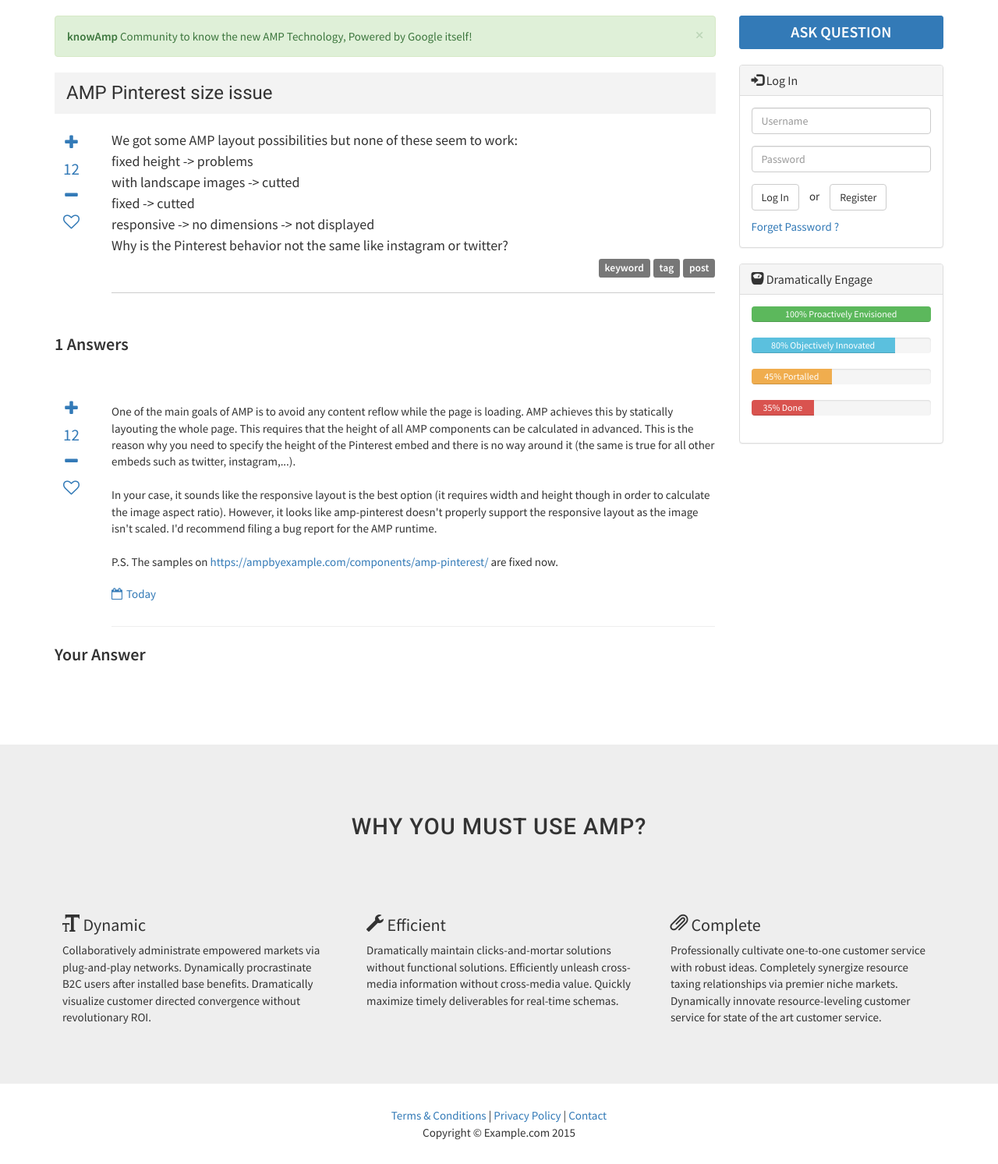
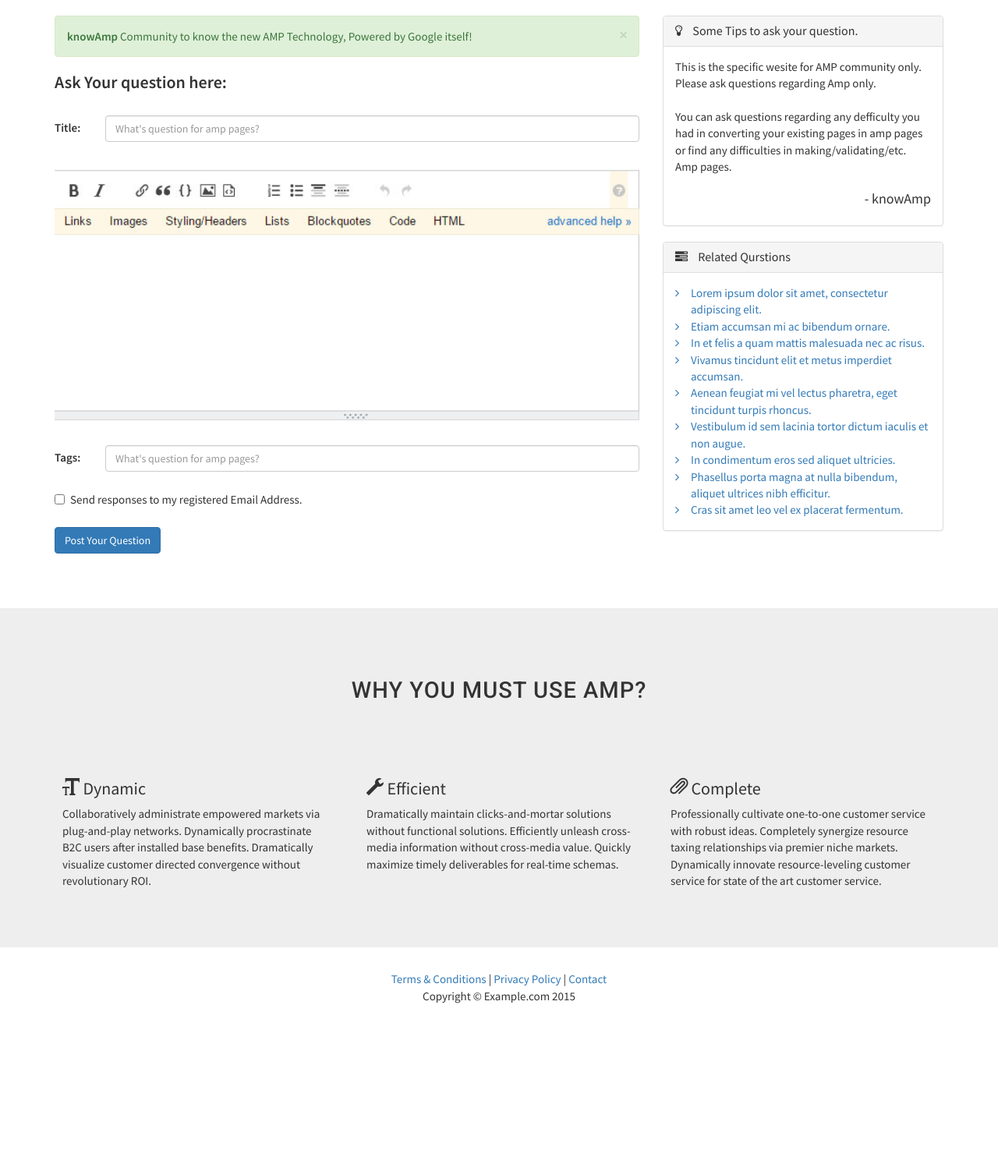
Before and after one commit to multitudetech/design_knowAmp, a PHP site: page /ask_que.html in a window 1280 px wide. Shown: the part 50-1543 px from the top of the page at 78% size. After the commit the page ends 1337 px from the top, so only its background shows below. Run offline with PHP 8.4, Linux system fonts and the light colour scheme.

Commit message:
Ask Question Page updated

```diff
--- a/ask_que.html
+++ b/ask_que.html
@@ -94,7 +94,7 @@
 
 		  	<div class="row">
 				<!-- Left Column -->
-				<div class="col-sm-9">
+				<div class="col-md-8">
 
 					<!-- Alert -->
 					<div class="alert alert-success alert-dismissible" role="alert">
@@ -102,148 +102,104 @@
 						<strong>knowAmp</strong> Community to know the new AMP Technology, Powered by Google itself!
 					</div>
 
-					<!-- Articles -->
+					<h3 class="ans_count"> Ask Your question here: </h3>
+
 					<div class="row">
-						<div class="col-xs-12">
-							<div class="question_desc">
-								<div class="main_que_asked">
-									<p>AMP Pinterest size issue </p>
+						<div class="col-md-12">
+							<form>
+								<div class="form-group row">
+									<label class="control-label col-md-1 space5">Title:</label>
+									<div class="col-md-11">
+										<input type="text" name="ask_question" class="form-control" placeholder="What's question for amp pages?">
+									</div>
 								</div>
-								<div class="row">
-									<div class="col-md-11 col-md-push-1">
-										<div class="sub_desc_asked">
-											<p>
-												We got some AMP layout possibilities but none of these seem to work:
-												<br>
-												fixed height -> problems  <br>
-												with landscape images -> cutted <br>
-												fixed -> cutted <br>
-												responsive -> no dimensions -> not displayed <br>
-												Why is the Pinterest behavior not the same like instagram or twitter?
-											</p>
 
-											<p class="text-right"><span class="label label-default">keyword</span> <span class="label label-default">tag</span> <span class="label label-default">post</span></p>
-										</div>
-									</div>
-									<div class="col-md-1 col-md-pull-11">
-										<div class="rate_box">
-											<ul class="list-unstyled text-center">
-												<li> <a href="#"> <i class="fa fa-plus" aria-hidden="true"></i> </a> </li>
-												<li> <a href="#"> <span> 12 </span> </a> </li>
-												<li> <a href="#"> <i class="fa fa-minus" aria-hidden="true"></i> </a> </li>
-												<li> <a href="#"> <i class="fa fa-heart-o" aria-hidden="true"></i> <!-- <i class="fa fa-heart" aria-hidden="true"></i> --> </a> </li>
-											</ul>
+								<div class="row form-group">
+									<div class="col-md-12">
+										<div class="custom_ans_box space20">
+											<img src="img/placeholder_edit.jpg" class="img-responsive center-bolck wid100">
 										</div>
 									</div>
 								</div>
-								<div class="row">
-									<div class="col-md-12">
-										<p class="ans_count"> 1 Answers </p>
-										<div class="row">
-											<div class="col-md-11 col-md-push-1">
-												<div class="que_ans_box">
-													<p>
-														One of the main goals of AMP is to avoid any content reflow while the page is loading. AMP achieves this by statically layouting the whole page. This requires that the height of all AMP components can be calculated in advanced. This is the reason why you need to specify the height of the Pinterest embed and there is no way around it (the same is true for all other embeds such as twitter, instagram,...).
-													<br><br>
-														In your case, it sounds like the responsive layout is the best option (it requires width and height though in order to calculate the image aspect ratio). However, it looks like amp-pinterest doesn't properly support the responsive layout as the image isn't scaled. I'd recommend filing a bug report for the AMP runtime.
-													<br><br>
-														P.S. The samples on <a href="https://ampbyexample.com/components/amp-pinterest/" target="_blank"> https://ampbyexample.com/components/amp-pinterest/</a> are fixed now.
-													</p>
-
-													<ul class="list-inline review_visit">
-														<li><a href="#"><i class="fa fa-calendar-o" aria-hidden="true"></i>Today</a></li>
-														<!-- <li><a href="#"><i class="fa fa-comments" aria-hidden="true"></i> 2 Comments</a></li>
-														<li><a href="#"><i class="fa fa-eye" aria-hidden="true"></i> 8 Views</a></li> -->
-													</ul>
-												</div>
-											</div>
-											<div class="col-md-1 col-md-pull-11">
-												<div class="rate_box">
-													<ul class="list-unstyled text-center">
-														<li> <a href="#"> <i class="fa fa-plus" aria-hidden="true"></i> </a> </li>
-														<li> <a href="#"> <span> 12 </span> </a> </li>
-														<li> <a href="#"> <i class="fa fa-minus" aria-hidden="true"></i> </a> </li>
-														<li> <a href="#"> <i class="fa fa-heart-o" aria-hidden="true"></i> <!-- <i class="fa fa-heart" aria-hidden="true"></i> --> </a> </li>
-													</ul>
-												</div>
-											</div>
-										</div>
-
-										<p class="ans_count"> Your Answer </p>
-
+								<div class="form-group row">
+									<label class="control-label col-md-1 space5">Tags:</label>
+									<div class="col-md-11">
+										<input type="text" name="ask_question" class="form-control" placeholder="What's question for amp pages?">
 									</div>
 								</div>
-							</div>
+								<div class="form-group row">
+								    <div class="col-md-12">
+								      <div class="checkbox">
+								        <label class="f700">
+								          <input type="checkbox"> Send responses to my registered Email Address.
+								        </label>
+								      </div>
+								    </div>
+								</div>
+								<button type="submit" class="btn btn-default btn-primary">Post Your Question</button>
+							</form>
 						</div>
 					</div>
+
 				</div><!--/Center Column-->
 
 
-			  <!-- Right Column -->
-				<div class="col-sm-3">
+			  	<!-- Right Column -->
+				<div class="col-md-4">
 
 					<!-- Ask Question Button -->
-
-					<div class="ask_question">
-						<a href="#myModal_ask" data-toggle="modal" data-target="#myModal_ask"> Ask Question </a>
-					</div>
-
-					<!-- Form -->
-					<div class="panel panel-default login_box">
+					<div class="panel panel-default">
 						<div class="panel-heading">
-							<h3 class="panel-title">
-								<span class="glyphicon glyphicon-log-in"></span>
-								Log In
+							<h3 class="panel-title fa-fa-title">
+								<i class="fa fa-lightbulb-o" aria-hidden="true"></i>
+								Some Tips to ask your question.
 							</h3>
 						</div>
 						<div class="panel-body">
-							<form>
-								<div class="form-group">
-									<input type="text" class="form-control" id="uid" name="uid" placeholder="Username">
-								</div>
-								<div class="form-group">
-									<input type="password" class="form-control" id="pwd" name="pwd" placeholder="Password">
-								</div>
-								<button type="submit" class="btn btn-default">Log In</button> <span> or </span>
-								<a href="#" class="btn btn-default register"> Register </a>
-								<p class="space10"> <a href="#"> Forget Password ? </a> </p>
-							</form>
+							<p> This is the specific wesite for AMP community only. Please ask questions regarding Amp only. <br><br> You can ask questions regarding any defficulty you had in converting your existing pages in amp pages or find any difficulties in making/validating/etc. Amp pages. </p>
+							<h4 class="space20 text-right">- knowAmp</h4>
 						</div>
 					</div>
 
 					<!-- Progress Bars -->
 					<div class="panel panel-default">
 						<div class="panel-heading">
-							<h3 class="panel-title">
-								<span class="glyphicon glyphicon-scale"></span>
-								Dramatically Engage
+							<h3 class="panel-title fa-fa-title">
+								<i class="fa fa-tasks" aria-hidden="true"></i>
+								Related Qurstions
 							</h3>
 						</div>
 						<div class="panel-body">
-							<div class="progress">
-								<div class="progress-bar progress-bar-success" role="progressbar" aria-valuenow="100"
-								aria-valuemin="0" aria-valuemax="100" style="width:100%">
-									100% Proactively Envisioned
-								</div>
-							</div>
-							<div class="progress">
-								<div class="progress-bar progress-bar-info" role="progressbar" aria-valuenow="80"
-								aria-valuemin="0" aria-valuemax="100" style="width:80%">
-									80% Objectively Innovated
-								</div>
-							</div>
-							<div class="progress">
-								<div class="progress-bar progress-bar-warning" role="progressbar" aria-valuenow="45"
-								aria-valuemin="0" aria-valuemax="100" style="width:45%">
-									45% Portalled
-								</div>
-							</div>
-							<div class="progress">
-								<div class="progress-bar progress-bar-danger" role="progressbar" aria-valuenow="35"
-								aria-valuemin="0" aria-valuemax="100" style="width:35%">
-									35% Done
-								</div>
-							</div>
+							<!-- <div class="space100"></div> -->
+							<ul class="list-unstyled fa-angle-list">
+								<li>
+									<a href="#"> Lorem ipsum dolor sit amet, consectetur adipiscing elit. </a>
+								</li>
+								<li>
+									<a href="#"> Etiam accumsan mi ac bibendum ornare. </a>
+								</li>
+								<li>
+									<a href="#"> In et felis a quam mattis malesuada nec ac risus. </a>
+								</li>
+								<li>
+									<a href="#"> Vivamus tincidunt elit et metus imperdiet accumsan. </a>
+								</li>
+								<li>
+									<a href="#"> Aenean feugiat mi vel lectus pharetra, eget tincidunt turpis rhoncus. </a>
+								</li>
+								<li>
+									<a href="#"> Vestibulum id sem lacinia tortor dictum iaculis et non augue. </a>
+								</li>
+								<li>
+									<a href="#"> In condimentum eros sed aliquet ultricies. </a>
+								</li>
+								<li>
+									<a href="#"> Phasellus porta magna at nulla bibendum, aliquet ultrices nibh efficitur. </a>
+								</li>
+								<li>
+									<a href="#"> Cras sit amet leo vel ex placerat fermentum. </a>
+								</li>
+							</ul>
 						</div>
 					</div>
 
--- a/css/custom.css
+++ b/css/custom.css
@@ -647,3 +647,26 @@ p, ul, ol {
 
 }
 /* sign up box Ends */
+
+
+/* Ask Question Css Starts */
+
+.fa-fa-title .fa {
+    margin-right: 10px;
+}
+
+.fa-angle-list>li>a{
+    display: block;
+    position: relative;
+    padding-left: 20px;
+}
+
+.fa-angle-list>li>a:after {
+    content: '\f105';
+    font-family: 'FontAwesome';
+    position: absolute;
+    top: 0;
+    left: 0;
+}
+
+/* Ask Question Css Ends */
```
